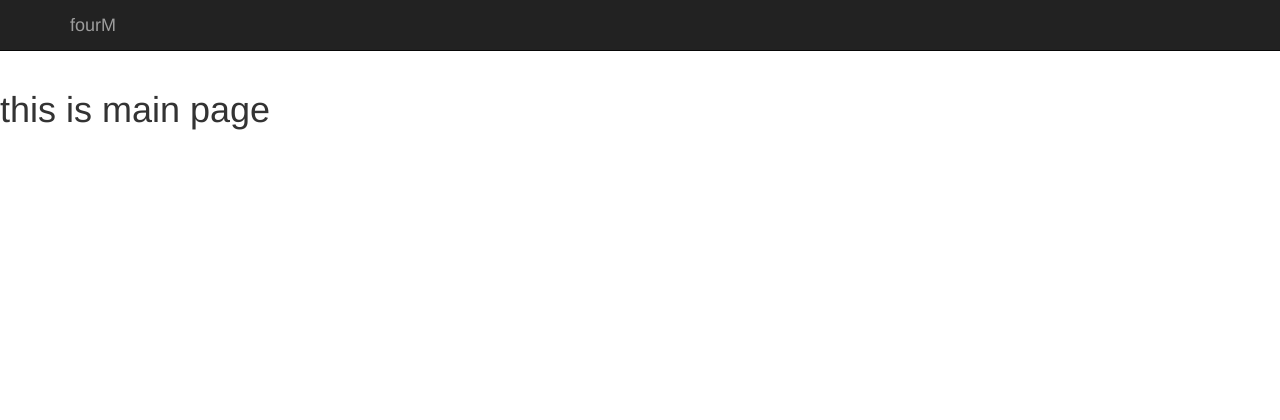
After one commit to oiojin831/fourm-py, a Flask app: page / in a window 1280 px wide. The commit adds this page. Shown: the top 420 px of the page. Run offline with Flask 2, Linux system fonts and the light colour scheme; parts of the project's set-up code (start-up, migrations or seed data) failed here and were passed over; some libraries are stand-ins or nearby versions.

Commit message:
Add main page and add basic css for fixed navbar

```diff
--- a/fourm/blueprints/__init__.py
+++ b/fourm/blueprints/__init__.py
@@ -1,7 +1,8 @@
 # -*- encoding: utf-8 -*-
 """
 """
-import menu
+import menu, main
 
 def register_blueprints(app):
     app.register_blueprint(menu.blueprint)
+    app.register_blueprint(main.blueprint)
--- /dev/null
+++ b/fourm/blueprints/main.py
@@ -0,0 +1,8 @@
+# -*- encoding: utf-8 -*-
+from flask import Blueprint, render_template
+
+blueprint = Blueprint('main', __name__)
+
+@blueprint.route('/')
+def main():
+    return render_template('main.html')
--- a/fourm/templates/base/base.html
+++ b/fourm/templates/base/base.html
@@ -15,6 +15,12 @@
     <![endif]-->
 
     <!-- add scss -->
+    <style>
+        body {
+            min-height: 2000px;
+            padding-top: 70px;
+        }
+    </style>
 
     {% endblock style %}
     {% endblock head %}
--- /dev/null
+++ b/fourm/templates/main.html
@@ -0,0 +1,4 @@
+{% extends "base/base.html" %}
+{% block main %}
+<h1> this is main page </h1>
+{% endblock main %}
```
